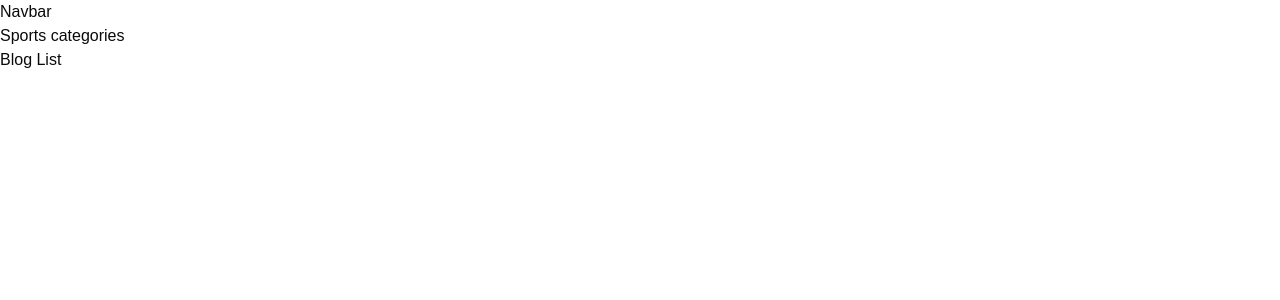
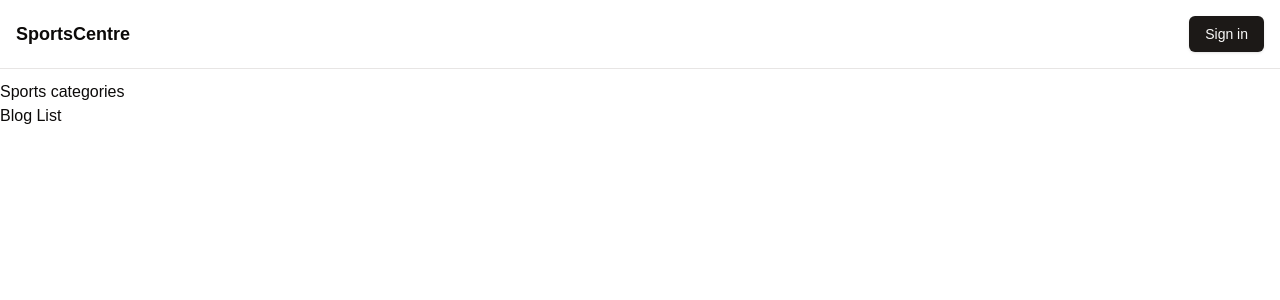
Before and after one commit to ChrisMungiria/sports-centre, a Next.js app: page / in a window 1280 px wide. Shown: the top 300 px of the page. Built offline with nearby package versions, Linux system fonts and the light colour scheme.

Commit message:
feat: created the navbar

```diff
--- a/app/layout.tsx
+++ b/app/layout.tsx
@@ -38,7 +38,7 @@
           disableTransitionOnChange
         >
           <Navbar />
-          {children}
+          <main className="pt-20">{children}</main>
         </ThemeProvider>
       </body>
     </html>
--- a/components/home/navbar.tsx
+++ b/components/home/navbar.tsx
@@ -1,7 +1,17 @@
-import React from "react";
+import Link from "next/link";
+
+// Components
+import { Button } from "@/components/ui/button";
 
 const Navbar = () => {
-  return <div>Navbar</div>;
+  return (
+    <nav className="w-full h-fit p-4 fixed inset-0 border-b flex items-center justify-between z-50 backdrop-blur-sm">
+      <h2 className="font-semibold text-lg">SportsCentre</h2>
+      <Button asChild>
+        <Link href="/auth/login">Sign in</Link>
+      </Button>
+    </nav>
+  );
 };
 
 export default Navbar;
--- /dev/null
+++ b/components/ui/button.tsx
@@ -0,0 +1,57 @@
+import * as React from "react"
+import { Slot } from "@radix-ui/react-slot"
+import { cva, type VariantProps } from "class-variance-authority"
+
+import { cn } from "@/lib/utils"
+
+const buttonVariants = cva(
+  "inline-flex items-center justify-center whitespace-nowrap rounded-md text-sm font-medium transition-colors focus-visible:outline-none focus-visible:ring-1 focus-visible:ring-ring disabled:pointer-events-none disabled:opacity-50",
+  {
+    variants: {
+      variant: {
+        default:
+          "bg-primary text-primary-foreground shadow hover:bg-primary/90",
+        destructive:
+          "bg-destructive text-destructive-foreground shadow-sm hover:bg-destructive/90",
+        outline:
+          "border border-input bg-background shadow-sm hover:bg-accent hover:text-accent-foreground",
+        secondary:
+          "bg-secondary text-secondary-foreground shadow-sm hover:bg-secondary/80",
+        ghost: "hover:bg-accent hover:text-accent-foreground",
+        link: "text-primary underline-offset-4 hover:underline",
+      },
+      size: {
+        default: "h-9 px-4 py-2",
+        sm: "h-8 rounded-md px-3 text-xs",
+        lg: "h-10 rounded-md px-8",
+        icon: "h-9 w-9",
+      },
+    },
+    defaultVariants: {
+      variant: "default",
+      size: "default",
+    },
+  }
+)
+
+export interface ButtonProps
+  extends React.ButtonHTMLAttributes<HTMLButtonElement>,
+    VariantProps<typeof buttonVariants> {
+  asChild?: boolean
+}
+
+const Button = React.forwardRef<HTMLButtonElement, ButtonProps>(
+  ({ className, variant, size, asChild = false, ...props }, ref) => {
+    const Comp = asChild ? Slot : "button"
+    return (
+      <Comp
+        className={cn(buttonVariants({ variant, size, className }))}
+        ref={ref}
+        {...props}
+      />
+    )
+  }
+)
+Button.displayName = "Button"
+
+export { Button, buttonVariants }
--- a/package.json
+++ b/package.json
@@ -10,6 +10,7 @@
   },
   "dependencies": {
     "@radix-ui/react-icons": "^1.3.0",
+    "@radix-ui/react-slot": "^1.1.0",
     "class-variance-authority": "^0.7.0",
     "clsx": "^2.1.1",
     "lucide-react": "^0.453.0",
```
Also changed, not shown: 1 other file (tests, documents, lock files or other folders).
